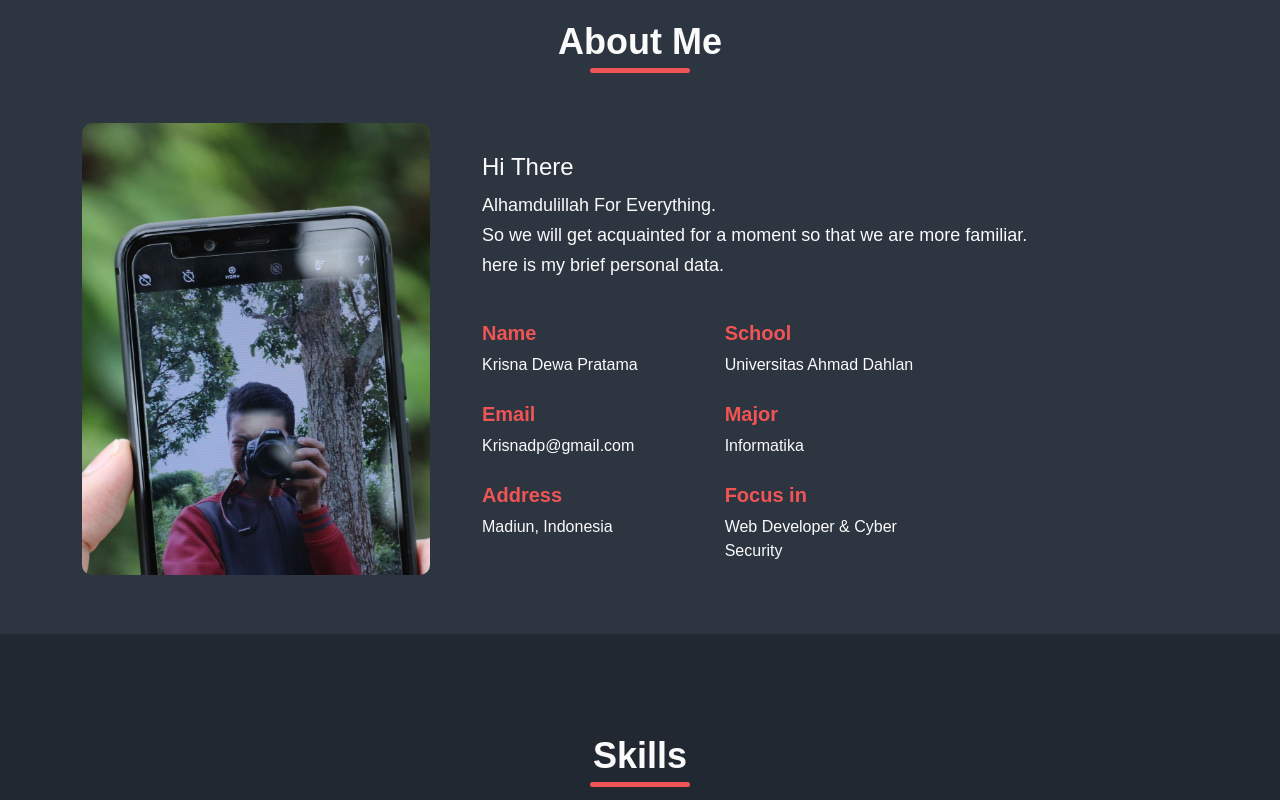
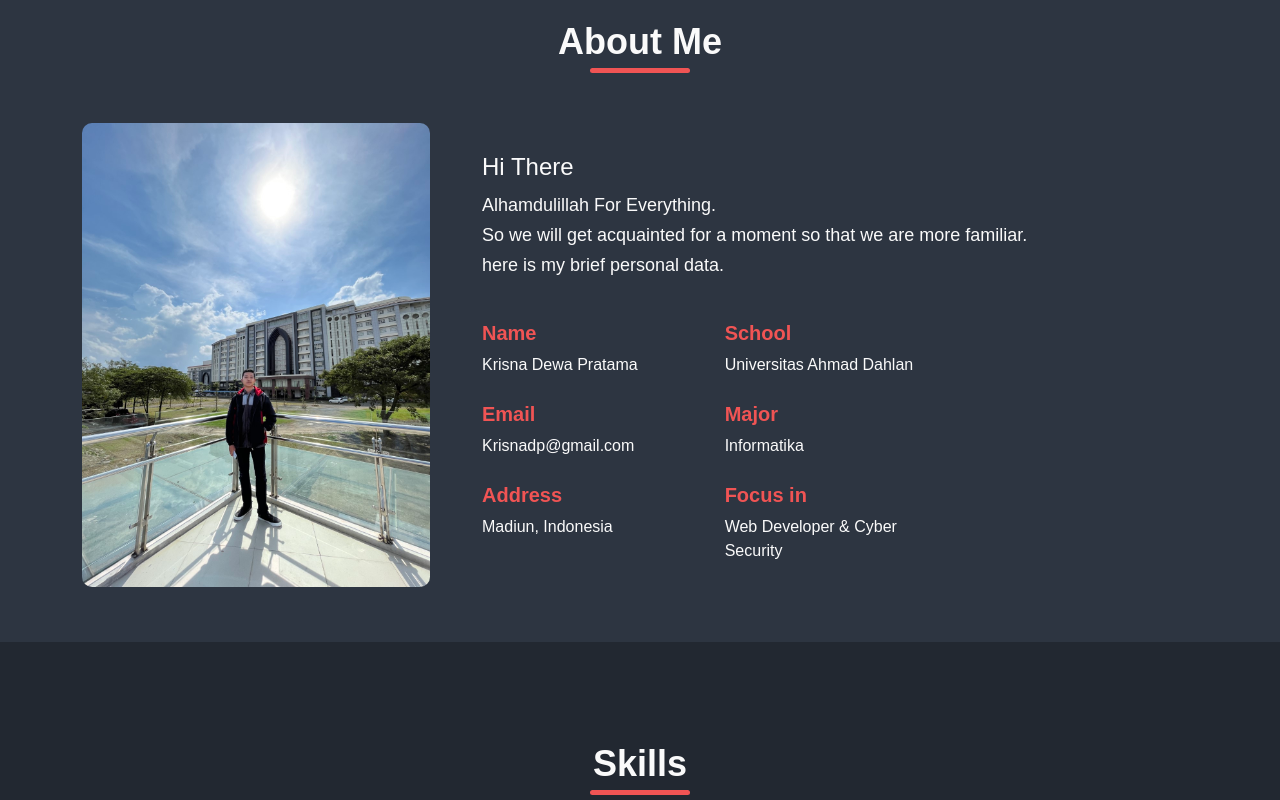
Before and after one commit to krisdewa/portfolio-krisdewa-vuejs, a Vue app: page / in a window 1280 px wide. Shown: the part 700-1500 px from the top of the page. Built offline with nearby package versions, Linux system fonts and the light colour scheme.

Commit message:
update conflict

```diff
--- a/src/components/AboutMe.vue
+++ b/src/components/AboutMe.vue
@@ -8,7 +8,7 @@
                 <div class="row flex-column-reverse flex-md-row">
                     <div class="row">
                         <div class="col-md-4">
-                            <img class="about_img img-fluid" src="frontend/hero/hero-krisna2.jpg" alt="hero"
+                            <img class="about_img img-fluid" src="frontend/hero/hero-krisna.jpg" alt="hero"
                                 loading="lazy" />
                         </div>
 
```
Also changed, not shown: public/frontend/hero/hero-krisna.jpg (added).
